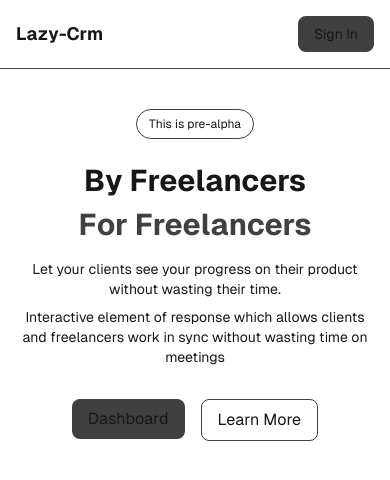
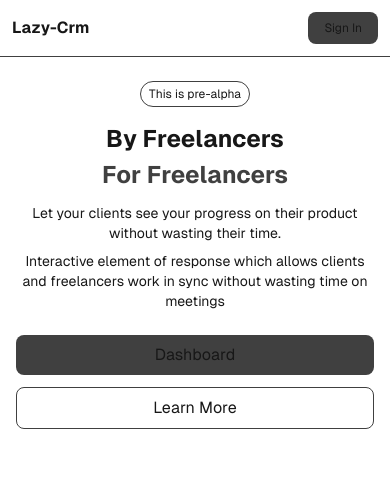
Before and after one commit to maskjelly/lazy-crm, a Next.js app: page / in a window 390 px wide. Shown: the top 480 px of the page. Built offline with nearby package versions, Linux system fonts and the light colour scheme; no server answers.

Commit message:
Hope /w Non122

```diff
--- a/app/components/appbar.tsx
+++ b/app/components/appbar.tsx
@@ -6,8 +6,8 @@ export const Appbar = () => {
   const { data: session } = useSession();
 
   return (
-    <div className="border-b border-accent p-4 flex justify-between items-center">
-      <div className="font-bold text-lg">Lazy-Crm</div>
+    <div className="border-b border-accent p-3 md:p-4 flex justify-between items-center">
+      <div className="font-bold text-base md:text-lg">Lazy-Crm</div>
       <AnimatePresence mode="wait">
         {session ? (
           <motion.div
@@ -16,10 +16,12 @@ export const Appbar = () => {
             animate={{ opacity: 1, x: 0 }}
             exit={{ opacity: 0, x: -20 }}
             transition={{ duration: 0.3 }}
-            className="flex items-center space-x-4"
+            className="flex items-center space-x-2 md:space-x-4"
           >
-            <span className="text-sm">{session.user?.name}</span>
-            <button onClick={() => signOut()} className="btn btn-secondary text-sm">
+            <span className="text-xs md:text-sm truncate max-w-[100px] md:max-w-none">
+              {session.user?.name}
+            </span>
+            <button onClick={() => signOut()} className="btn btn-secondary text-xs md:text-sm">
               Sign Out
             </button>
           </motion.div>
@@ -31,7 +33,7 @@ export const Appbar = () => {
             exit={{ opacity: 0, x: 20 }}
             transition={{ duration: 0.3 }}
             onClick={() => signIn()}
-            className="btn btn-primary text-sm"
+            className="btn btn-primary text-xs md:text-sm"
           >
             Sign In
           </motion.button>
--- a/app/components/intro.tsx
+++ b/app/components/intro.tsx
@@ -6,34 +6,34 @@ import Link from "next/link";
 
 const Hero1 = () => {
   return (
-    <section className="py-10 md:py-20 px-4">
+    <section className="py-6 md:py-10 px-4">
       <motion.div
         initial={{ opacity: 0, y: -30 }}
         animate={{ opacity: 1, y: 0 }}
         transition={{ duration: 0.5 }}
         className="flex flex-col items-center text-center mx-auto max-w-3xl"
       >
-        <p className="relative mb-6">
-          <span className="inline-block rounded-full border border-accent px-3 py-1.5 text-xs">
+        <p className="relative mb-4 md:mb-6">
+          <span className="inline-block rounded-full border border-accent px-2 py-1 text-xs">
             This is pre-alpha
           </span>
         </p>
-        <h1 className="text-3xl md:text-5xl font-bold mb-4">
+        <h1 className="text-2xl md:text-3xl lg:text-5xl font-bold mb-3 md:mb-4">
           By Freelancers{" "}
-          <span className="block text-accent mt-2">For Freelancers</span>
+          <span className="block text-accent mt-1 md:mt-2">For Freelancers</span>
         </h1>
-        <p className="text-sm md:text-base mb-8">
+        <p className="text-sm md:text-base mb-6 md:mb-8">
           Let your clients see your progress on their product without wasting their time.
           <span className="block mt-2">
             Interactive element of response which allows clients and freelancers
             work in sync without wasting time on meetings
           </span>
         </p>
-        <div className="flex flex-wrap justify-center gap-4">
-          <Link href="/dashboard">
-            <button className="btn btn-primary">Dashboard</button>
+        <div className="flex flex-col sm:flex-row justify-center gap-3 md:gap-4 w-full">
+          <Link href="/dashboard" className="w-full sm:w-auto">
+            <button className="btn btn-primary w-full">Dashboard</button>
           </Link>
-          <button className="btn btn-secondary">Learn More</button>
+          <button className="btn btn-secondary w-full sm:w-auto">Learn More</button>
         </div>
       </motion.div>
     </section>
--- a/app/components/userdata.tsx
+++ b/app/components/userdata.tsx
@@ -45,20 +45,20 @@ export const Projects = ({
 }) => {
   return (
     <Card title="Projects Dashboard">
-      <div className="grid grid-cols-1 md:grid-cols-2 lg:grid-cols-3 gap-4">
+      <div className="grid grid-cols-1 gap-4">
         {projects.length === 0 ? (
-          <p className="text-accent col-span-full">No projects found</p>
+          <p className="text-accent">No projects found</p>
         ) : (
           projects.map((project, index) => (
             <Link key={index} href={`/projects/${encodeURIComponent(project.name)}`}>
               <motion.div
-                className="border border-accent rounded-lg p-4 hover:bg-accent hover:bg-opacity-10 cursor-pointer transition-colors duration-200 h-full"
+                className="border border-accent rounded-lg p-3 md:p-4 hover:bg-accent hover:bg-opacity-10 cursor-pointer transition-colors duration-200"
                 initial={{ opacity: 0, y: 20 }}
                 animate={{ opacity: 1, y: 0 }}
                 transition={{ duration: 0.3, delay: index * 0.1 }}
               >
-                <h3 className="text-lg font-semibold mb-2">{project.name}</h3>
-                <div className="flex flex-col text-sm">
+                <h3 className="text-base md:text-lg font-semibold mb-2">{project.name}</h3>
+                <div className="flex flex-col text-xs md:text-sm">
                   <span className="text-green-500">Done: {project.taskCounts.done}</span>
                   <span className="text-yellow-500">Working: {project.taskCounts.working}</span>
                   <span className="text-red-500">Upcoming: {project.taskCounts.upcoming}</span>
--- a/app/dashboard/page.tsx
+++ b/app/dashboard/page.tsx
@@ -61,18 +61,18 @@ export default function HOME() {
       transition={{ duration: 0.5 }}
       className="p-4 max-w-6xl mx-auto"
     >
-      <h1 className="text-2xl font-bold mb-6">Dashboard</h1>
-      <form onSubmit={handleSubmit} className="mb-8">
-        <div className="flex flex-col md:flex-row gap-4">
+      <h1 className="text-xl md:text-2xl font-bold mb-4 md:mb-6">Dashboard</h1>
+      <form onSubmit={handleSubmit} className="mb-6 md:mb-8">
+        <div className="flex flex-col gap-3">
           <input
             type="text"
             placeholder="Project name"
             value={projectName}
             onChange={(e) => setProjectName(e.target.value)}
-            className="input flex-grow"
+            className="input w-full"
             disabled={isLoading}
           />
-          <button type="submit" className="btn btn-primary" disabled={isLoading}>
+          <button type="submit" className="btn btn-primary w-full" disabled={isLoading}>
             {isLoading ? 'Creating...' : 'Create Project'}
           </button>
         </div>
@@ -80,7 +80,7 @@ export default function HOME() {
 
       {isLoading ? (
         <div className="flex justify-center items-center h-40">
-          <div className="animate-spin rounded-full h-12 w-12 border-t-2 border-b-2 border-accent"></div>
+          <div className="animate-spin rounded-full h-10 w-10 border-t-2 border-b-2 border-accent"></div>
         </div>
       ) : (
         <Projects projects={state.projects} />
--- a/app/projects/[projectName]/page.tsx
+++ b/app/projects/[projectName]/page.tsx
@@ -49,15 +49,15 @@ export default function ProjectPage() {
   };
 
   return (
-    <div className="flex">
+    <div className="flex flex-col md:flex-row">
       {/* Sidebar */}
       <motion.div
         initial={{ x: -300, opacity: 0 }}
         animate={{ x: 0, opacity: 1 }}
         transition={{ duration: 0.5 }}
-        className="w-64 bg-background border-r border-accent p-4 h-screen overflow-y-auto"
+        className="w-full md:w-64 bg-background border-b md:border-r border-accent p-4 md:h-screen md:overflow-y-auto"
       >
-        <h2 className="text-xl font-bold mb-4">Projects</h2>
+        <h2 className="text-lg md:text-xl font-bold mb-4">Projects</h2>
         {state.projects.map((p, index) => (
           <Link key={index} href={`/projects/${encodeURIComponent(p.name)}`}>
             <div className={`p-2 rounded-lg mb-2 cursor-pointer ${p.name === project.name ? 'bg-accent text-background' : 'hover:bg-accent hover:bg-opacity-10'}`}>
@@ -74,22 +74,22 @@ export default function ProjectPage() {
         transition={{ duration: 0.5 }}
         className="flex-1 p-4"
       >
-        <div className="flex justify-between items-center mb-6">
-          <h1 className="text-2xl font-bold">{project.name}</h1>
-          <div className="flex items-center space-x-4">
-            <Link href="/dashboard">
-              <button className="btn btn-secondary">Back to Dashboard</button>
+        <div className="flex flex-col md:flex-row justify-between items-start md:items-center mb-4 md:mb-6">
+          <h1 className="text-xl md:text-2xl font-bold mb-3 md:mb-0">{project.name}</h1>
+          <div className="flex flex-col md:flex-row items-start md:items-center space-y-2 md:space-y-0 md:space-x-4 w-full md:w-auto">
+            <Link href="/dashboard" className="w-full md:w-auto">
+              <button className="btn btn-secondary w-full md:w-auto mb-2 md:mb-0">Back to Dashboard</button>
             </Link>
             <button
               onClick={() => setShowDeleteModal(true)}
-              className="btn btn-primary bg-red-500 hover:bg-red-600 flex items-center"
+              className="btn btn-primary bg-red-500 hover:bg-red-600 flex items-center justify-center w-full md:w-auto"
             >
-              <Trash2 size={20} className="mr-2" />
+              <Trash2 size={18} className="mr-2" />
               Delete Project
             </button>
           </div>
         </div>
-        <div className="flex flex-col md:flex-row gap-4">
+        <div className="flex flex-col gap-4">
           <TaskColumn title={`Done (${project.taskCounts.done})`} color="bg-green-500 bg-opacity-20" />
           <TaskColumn title={`Working (${project.taskCounts.working})`} color="bg-yellow-500 bg-opacity-20" />
           <TaskColumn title={`Upcoming (${project.taskCounts.upcoming})`} color="bg-red-500 bg-opacity-20" />
```
